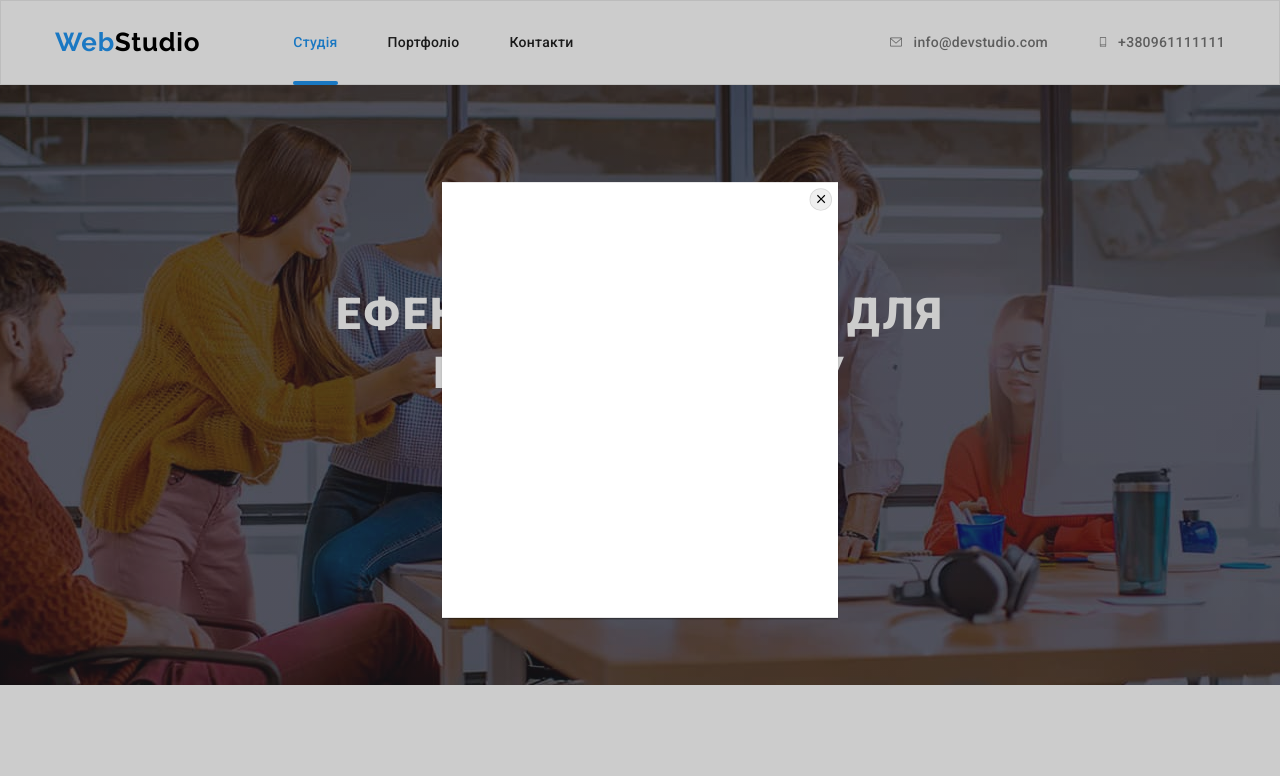
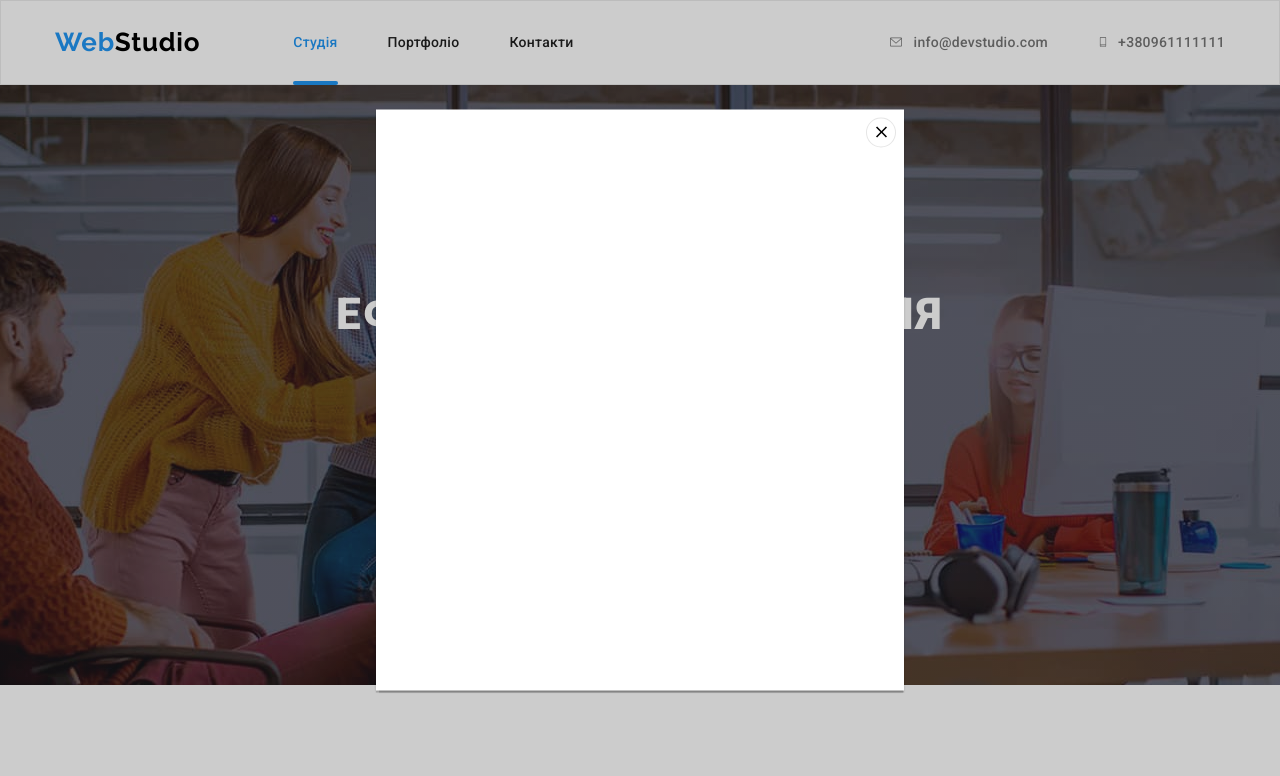
Before and after one commit to Lydmila28/goit-markup-hw-05, a plain HTML site: page index.html in a window 1280 px wide. Both pictures are taken after a click on the button "Замовити послугу". Shown: the top 776 px of the page. Drawn offline with nearby package versions, Linux system fonts and the light colour scheme.

Commit message:
Add correction HW5

```diff
--- a/css/styles.css
+++ b/css/styles.css
@@ -507,7 +507,9 @@ color:var(--color-accent);
     background-color:rgba(33, 150, 243, 0.9);
 
  }
-.filter-img-overlay:hover .filter-overlay {
+.filter-link:hover .filter-overlay,
+.filter-link:focus .filter-overlay
+{
     transform: translateY(0);
 }
 
@@ -616,22 +618,31 @@ color:var(--color-accent);
         width: 100%;
         height: 100%;
         background-color: rgba(0, 0, 0, 0.2);
+        opacity: 1;
+        transition: opacity 250ms cubic-bezier(0.4, 0, 0.2, 1),
+        visibility 250ms cubic-bezier(0.4, 0, 0.2, 1);
     }
-.is-hidden {
+
+.backdrop.is-hidden {
         opacity: 0;
         visibility: hidden;
         pointer-events: none;
+    }
+    .backdrop.is-hidden .modal {
+        transform: translate(-50%, -50%) scale(1.1);
     }
  .modal {
         position: absolute;
         top: 50%;
         left: 50%;
-        transform: translate(-50%, -50%) scale(0.75);
+        transform: translate(-50%, -50%) scale(1);
 
-        min-height: 581px;
-        min-width: 528px;
+        height: 581px;
+        width: 528px;
         background-color: var(--color-white);
         box-shadow: 0px 1px 3px rgba(0, 0, 0, 0.12), 0px 1px 1px rgba(0, 0, 0, 0.14), 0px 2px 1px rgba(0, 0, 0, 0.2);
+
+        transition: transform 250ms cubic-bezier(0.4, 0, 0.2, 1);
 
     }
    .modal-button {
@@ -645,5 +656,8 @@ color:var(--color-accent);
         width: 30px;
         padding: 0;
         border-radius: 50%;
+        cursor: pointer;
+        background-color: var(--color-white);
         border: 1px solid rgba(0, 0, 0, 0.1);
+        fill: var(--color-black);
    }
```
